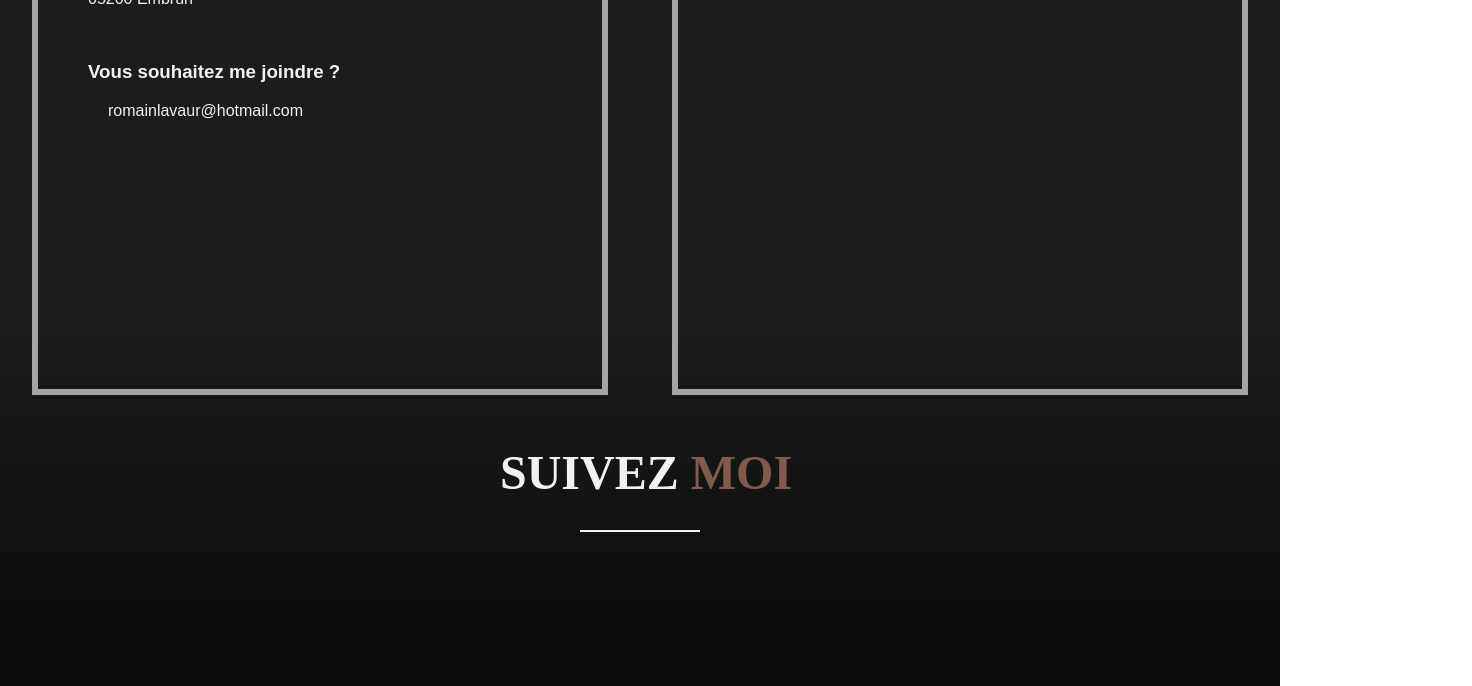
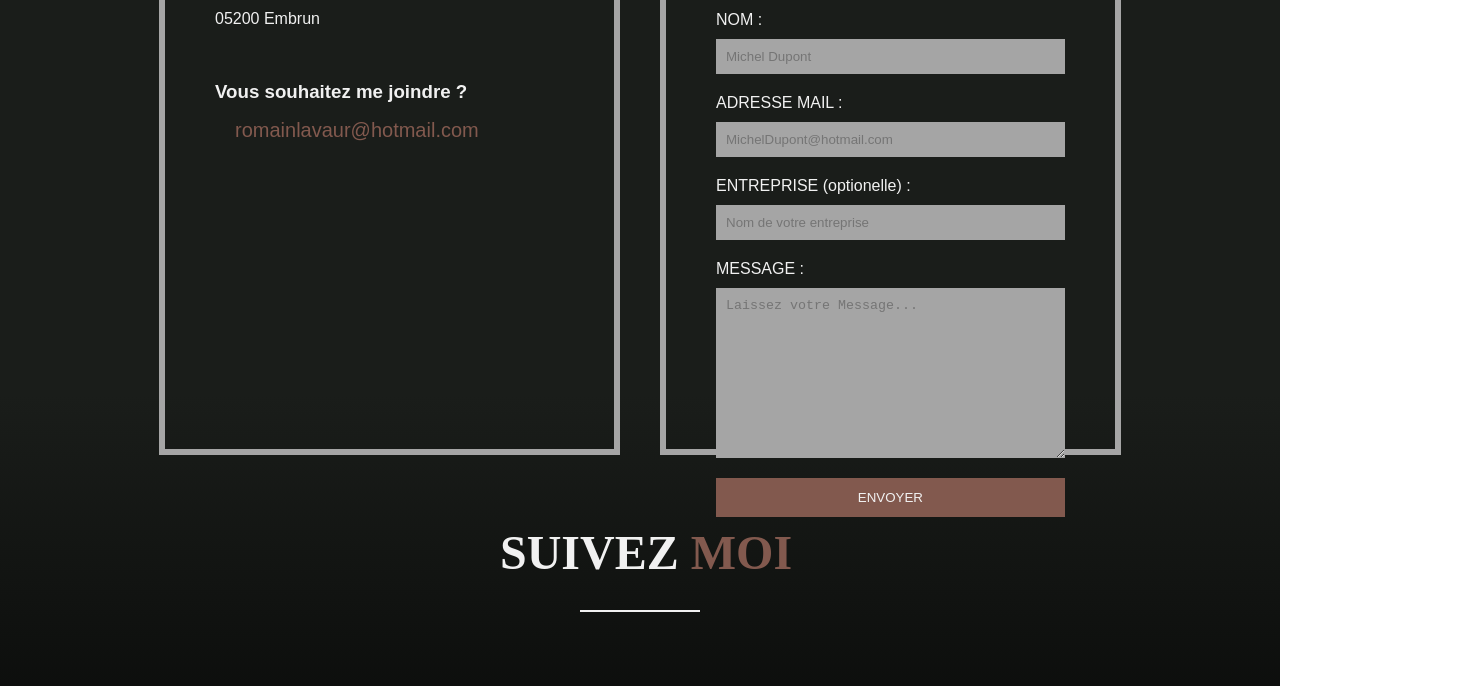
Before and after one commit to Roms1512/Mon-Site, a website: page html/contact.html in a window 1280 px wide. Shown: the part 565-1251 px from the top of the page, 1472 px wide, since content can reach past the window. Drawn offline with nearby package versions, Linux system fonts and the light colour scheme.

Commit message:
commit-13

```diff
--- a/html/contact.html
+++ b/html/contact.html
@@ -77,7 +77,34 @@
           data-aos="zoom-in-left"
           data-aos-duration="1200"
           data-aos-delay="400"
-        ></div>
+        >
+          <form action="">
+            <h2>LAISSEZ UN MESSAGE</h2>
+            <div class="formulaire">
+
+              <div class="nom">
+                <label for="name">NOM :</label>
+                <input aria-label="nom et prénom" name="firstname" type="name" required minlength="3" maxlength="15" placeholder="Michel Dupont">
+              </div>
+
+              <div class="mail">
+                <label for="email">ADRESSE MAIL :</label>
+                <input aria-label="email" name="email" type="email" required placeholder="MichelDupont@hotmail.com">
+              </div>
+
+              <div class="entreprise">
+                <label for="business">ENTREPRISE (optionelle) :</label>
+                <input aria-label="entreprise" name="business" type="text" placeholder="Nom de votre entreprise">
+              </div>
+
+              <div class="messages">
+                <label for="message">MESSAGE :</label>
+                <textarea aria-label="votre message" name="message" id="message" cols="30" rows="10" placeholder="Laissez votre Message..." required></textarea>
+              </div>
+              <button>ENVOYER</button>
+            </div>
+          </form>
+        </div>
       </div>
     </section>
 
--- a/sass/main.scss
+++ b/sass/main.scss
@@ -158,13 +158,21 @@ header {
     img {
       z-index: 10;
       position: absolute;
-      width: 100vw;
+      width: 100%;
       height: 100vh;
-      &:nth-of-type(3) {
-        top: 25px;
-      }
+      // &:nth-of-type(3) {
+      //   width: 100%;
+      //   top: 365px;
+      // }
+      // &:nth-of-type(4) {
+      //   width: 100%;
+      //   height: 20%;
+      //   top: 600px;
+      //   object-position: top;
+      // }
     }
   }
+
   .nav-barre {
     z-index: 100;
     padding: 30px auto;
@@ -353,7 +361,7 @@ article {
       .titre-projet {
         position: relative;
         width: 100%;
-        top: -45vh;
+        top: -40vh;
         text-align: center;
       }
 
@@ -371,7 +379,7 @@ article {
         margin: auto;
       }
       .barre1 {
-        margin-top: -40vh;
+        margin-top: -35vh;
       }
 
       .barre2 {
@@ -610,7 +618,7 @@ section.section-contact {
   z-index: 100;
   position: relative;
   width: 100%;
-  height: 100vh;
+  height: 110vh;
   color: $colorText1;
   background: $colorDegrader;
   h1 {
@@ -619,31 +627,36 @@ section.section-contact {
     font-size: xxx-large;
     letter-spacing: 10px;
     height: 20px;
-    padding-left: 30px;
+    margin-left: 15vw;
     padding-top: 25vh;
     margin-bottom: 120px;
     color: darken($color: $colorText1, $amount: 30);
+    @media screen and(min-width:1024px) {
+      // margin-left: 30vw;
+    }
   }
   .contact {
     width: 100%;
     display: flex;
+    justify-content: center;
+    flex-wrap: wrap;
     .part1,
     .part2 {
+      font-family: Arial, Helvetica, sans-serif;
       z-index: 100;
-      margin: auto;
       padding: 50px;
-      width: 45%;
-      height: 70vh;
+      margin: 20px;
+      width: 36vw;
+      height: 75vh;
       border: 6px solid darken($color: $colorText1, $amount: 30);
-    }
-    .part1 {
-      font-family: Arial, Helvetica, sans-serif;
       h2 {
         padding-top: 0;
         width: 100%;
         height: 70px;
         font-size: xx-large;
       }
+    }
+    .part1 {
       p {
         margin-bottom: 50px;
         line-height: 25px;
@@ -654,9 +667,56 @@ section.section-contact {
         }
         p {
           padding-left: 20px;
+          font-size: 20px;
+          color: $colorHover;
+          cursor: pointer;
         }
       }
     }
+    .part2 {
+      form {
+        width: 100%;
+        height: 100%;
+        .formulaire {
+          width: 100%;
+          height: 100%;
+          margin-top: 30px;
+          div {
+            margin-bottom: 20px;
+            display: flex;
+            flex-direction: column;
+            label {
+              margin-bottom: 10px;
+            }
+            input, textarea {
+              background: darken($color: $colorText1, $amount: 30);
+              border: none;
+              height: 100%;
+              padding: 10px;
+            }
+          }
+        }
+        button {
+          width: 100%;
+          padding: 12px 25px;
+          background: $colorHover;
+          border: none;
+          color: $colorText1;
+          cursor: pointer;
+        }
+      }
+    }
+    @media screen and(max-width:1024px) {
+      // flex-direction: column;
+      width: 100%;
+      align-items: center;
+      .part1, .part2 {
+        width: 90%;
+      }
+    }
+  }
+  @media screen and(max-width:1024px) {
+    height: 190vh;
   }
 }
 
```
Also changed, not shown: index.htm (+11 -5 lines), css/style.css, images/image-png/BG1.01.png (added), images/image-png/BG2.png, images/image-png/BG3.png, images/image-png/BG4.png (added), 3 other files.
